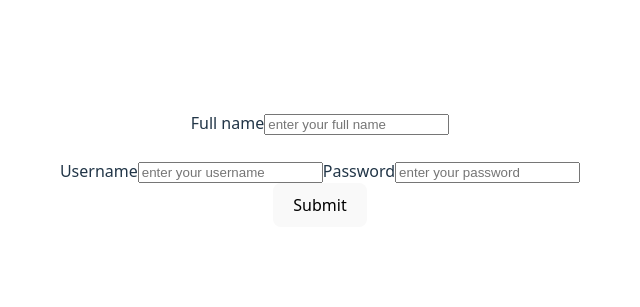
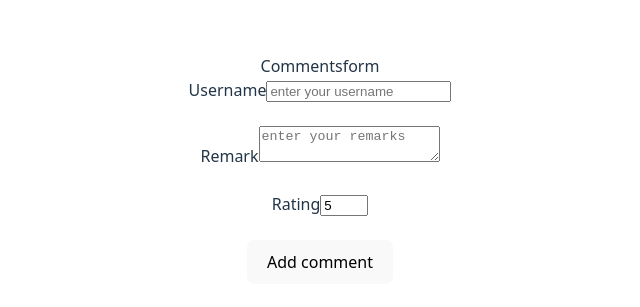
Before and after one commit to Shreyash-23423/React-tutorials, a React (Vite) app: page / in a window 1280 px wide. Shown: the part 231-538 px from the top of the page, without its empty margins (320-960 px from the left). Built offline with nearby package versions, Linux system fonts and the light colour scheme.

Commit message:
made a form for remarks and rating for practice

```diff
--- a/src/App.jsx
+++ b/src/App.jsx
@@ -1,12 +1,14 @@
 import './App.css'
 import Forms from './Forms.jsx'
+import Commentsforms from './Commentsform.jsx'
 
 function App() {
 
 
   return (
     <>
-      <Forms/>
+      {/* <Forms/> */}
+      <Commentsforms/>
     </>
   )
 }
--- /dev/null
+++ b/src/Commentsform.jsx
@@ -0,0 +1,64 @@
+import { useState } from "react"
+
+export default function Commentsform() {
+let [commentData, setCommentData] = useState({
+    username: "",
+    remarks: "",
+    rating: 5
+  });
+
+  let handlecommentchange = (e) => {
+    setCommentData((currData) => {
+      return {...currData, [e.target.name]: e.target.value};
+    });
+  };
+
+    let handlesubmit = (e) => {
+      console.log(commentData);
+      e.preventDefault();
+      setCommentData({
+        username: "",
+        remarks: "",
+        rating: 5
+      });
+    }
+
+  return (
+    <><div>Commentsform</div>
+    <form onSubmit={handlesubmit}>
+    <label htmlFor="username">Username</label>
+    <input type="text"
+    placeholder="enter your username"
+    name="username"
+    id="username"
+    value={commentData.username}
+    onChange={handlecommentchange}
+  />
+    <br />
+    <br />
+  <label htmlFor="Remark">Remark</label>
+    <textarea
+     value={commentData.remarks}
+     name="remarks"
+     id="remarks"
+     placeholder="enter your remarks"
+     onChange={handlecommentchange}></textarea>
+
+
+    <br /><br />
+
+<label htmlFor="rating">Rating</label>
+    <input type="number"min={1}max={5}
+    placeholder="enter your rating"
+    value={commentData.rating}
+    onChange={handlecommentchange}
+    name="rating"
+    id="rating"
+    />
+    <br />
+    <br />
+    <button>Add comment</button>
+    </form>
+    </>
+  )
+};
--- a/src/Forms.jsx
+++ b/src/Forms.jsx
@@ -44,6 +44,8 @@ export default function Forms() {
        onChange={handleinputchange}
         name="username"
        />
+       <br />
+       <br />
      <label htmlFor="password">Password</label>
      <input
        type="text"
```
